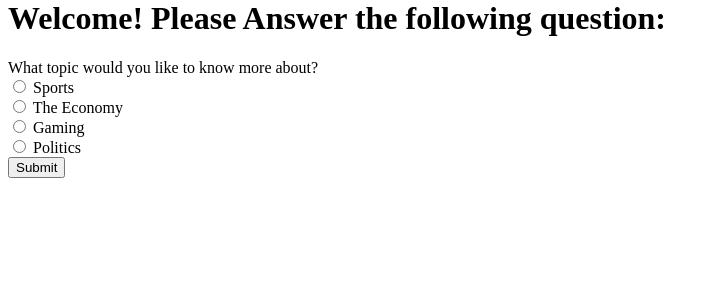
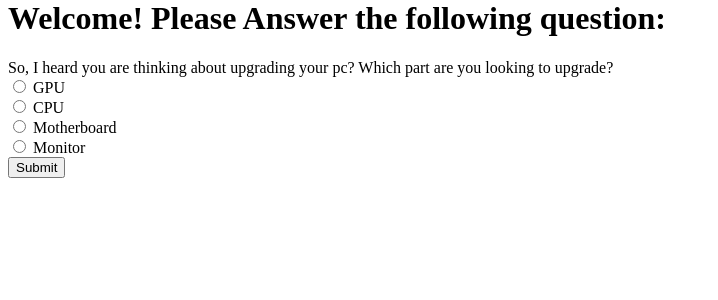
Before and after one commit to BWootBIJC/CSCI271, a Django app: page / in a window 1280 px wide. Shown: the part 21-321 px from the top of the page, without its empty margins (0-718 px from the left). Run offline with Django 3.2, Linux system fonts and the light colour scheme.

```diff
--- a/mysite/index.py
+++ /dev/null
@@ -1,10 +0,0 @@
-from django.http import HttpResponse
-from django.shortcuts import render
-
-
-def homepage(request):
-    return render(request, "welcome.html")
-
-
-def results(request):
-    return render(request, "results.html")
--- a/mysite/templates/welcome.html
+++ b/mysite/templates/welcome.html
@@ -1,21 +1,21 @@
 <!DOCTYPE html>
 <header>
-    <title>Welcome</title>
+    <title>Home</title>
 </header>
 <body>
 <h1>Welcome! Please Answer the following question:</h1>
 
 <form action="results.html" method="POST">
     {% csrf_token %}
-    <label>What topic would you like to know more about?</label><br>
-    <input type="radio" id="sports" name="choice" value="sports">
-    <label for="sports">Sports</label><br>
-    <input type="radio" id="economy" name="choice" value="economy">
-    <label for="sports">The Economy</label><br>
-    <input type="radio" id="gaming" name="choice" value="gaming">
-    <label for="sports">Gaming</label><br>
-    <input type="radio" id="politics" name="choice" value="politics">
-    <label for="sports">Politics</label><br>
+    <label>So, I heard you are thinking about upgrading your pc? Which part are you looking to upgrade?</label><br>
+    <input type="radio" id="pc-parts" name="choice" value="GPU">
+    <label for="pc-parts">GPU</label><br>
+    <input type="radio" id="CPU" name="choice" value="CPU">
+    <label for="pc-parts">CPU</label><br>
+    <input type="radio" id="gaming" name="choice" value="motherboards">
+    <label for="pc-parts">Motherboard</label><br>
+    <input type="radio" id="politics" name="choice" value="monitors">
+    <label for="pc-parts">Monitor</label><br>
     <a href="results.html"><input type="submit" value="Submit"></a>
 </form>
 
--- a/mysite/urls.py
+++ b/mysite/urls.py
@@ -15,11 +15,11 @@ Including another URLconf
 """
 from django.contrib import admin
 from django.urls import path
-from . import index
-from . import index
+from . import views
+from . import views
 
 
 urlpatterns = [
-    path('', index.homepage),
-    path('results.html', index.results),
+    path('', views.homepage),
+    path('results.html', views.results),
 ]
--- /dev/null
+++ b/mysite/views.py
@@ -0,0 +1,12 @@
+from django.http import HttpResponse
+from django.shortcuts import render
+from bs4 import BeautifulSoup
+
+
+
+def homepage(request):
+    return render(request, "welcome.html")
+
+
+def results(request):
+    return render(request, "results.html")
```
Also changed, not shown: mysite/web-scrape.py (added, +25 -0 lines).
